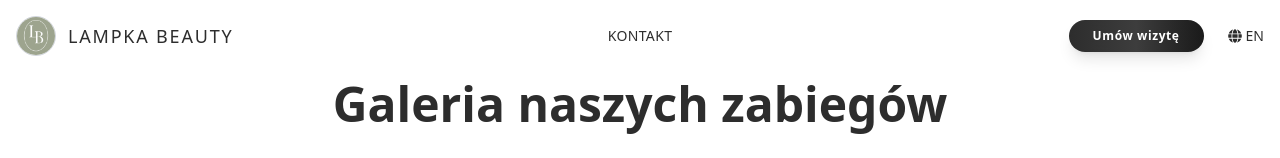
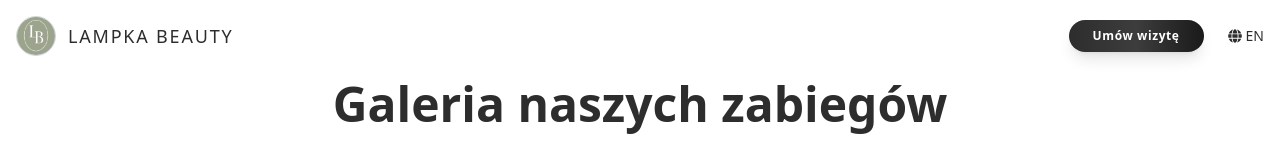
Before and after one commit to AlexBialas/Lampka-Beauty, a React (Vite) app in the folder client/: page /galeria in a window 1280 px wide. Shown: the top 158 px of the page. Built offline with nearby package versions, Linux system fonts and the light colour scheme; the HTML template or start-up script is replaced by a standard one.

Commit message:
Update navbar: removed 'Kontakt' link and cleaned mobile menu

```diff
--- a/client/src/components/Navbar.tsx
+++ b/client/src/components/Navbar.tsx
@@ -52,7 +52,7 @@ const Navbar = () => {
         {/* Nav – Desktop */}
         <nav className="hidden md:flex absolute left-1/2 -translate-x-1/2">
           <ul className="flex gap-8 text-sm font-light text-[#2d2d2d] tracking-wide uppercase">
-            {isHomePage ? (
+            {isHomePage && (
               <>
                 <li
                   onClick={() => scrollTo("about")}
@@ -79,12 +79,7 @@ const Navbar = () => {
                   Opinie
                 </li>
               </>
-            ) : null}
-            <li>
-              <Link to="/contact" className="hover:text-gray-500">
-                Kontakt
-              </Link>
-            </li>
+            )}
           </ul>
         </nav>
 
@@ -152,11 +147,6 @@ const Navbar = () => {
                 </li>
               </>
             )}
-            <li>
-              <Link to="/contact" className="hover:opacity-70 transition">
-                Kontakt
-              </Link>
-            </li>
 
             <li className="w-full text-center">
               <a
```
